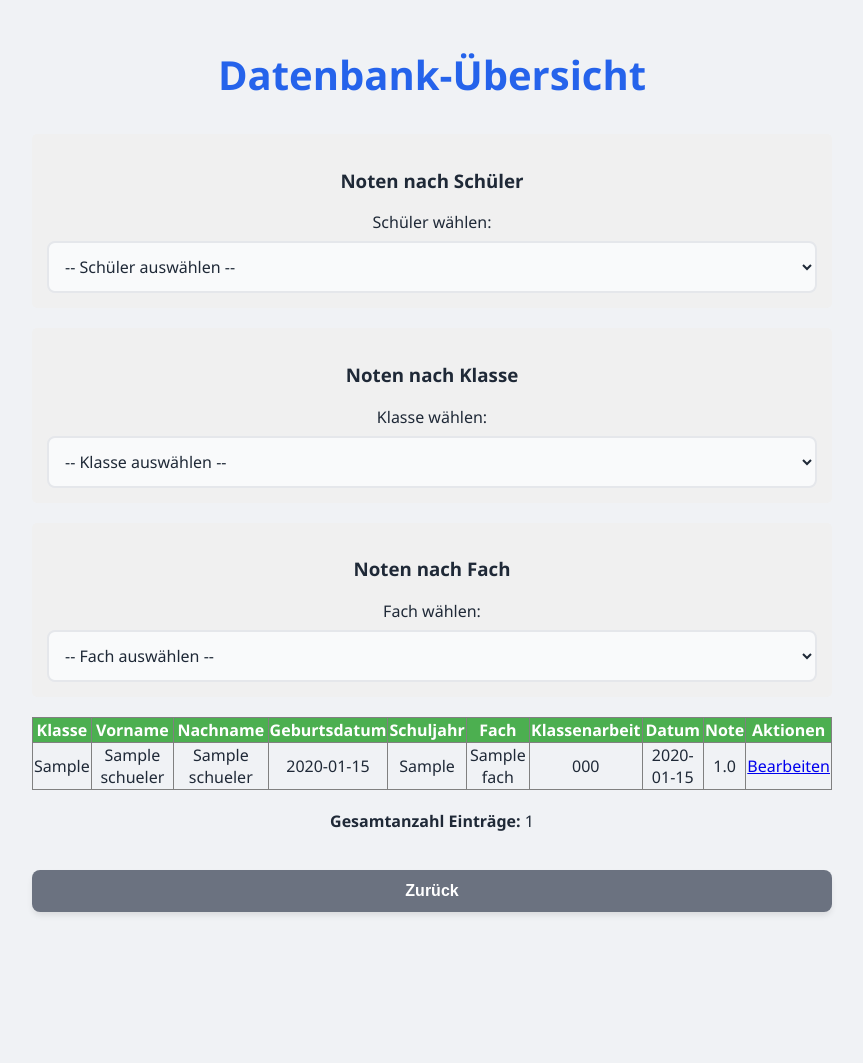
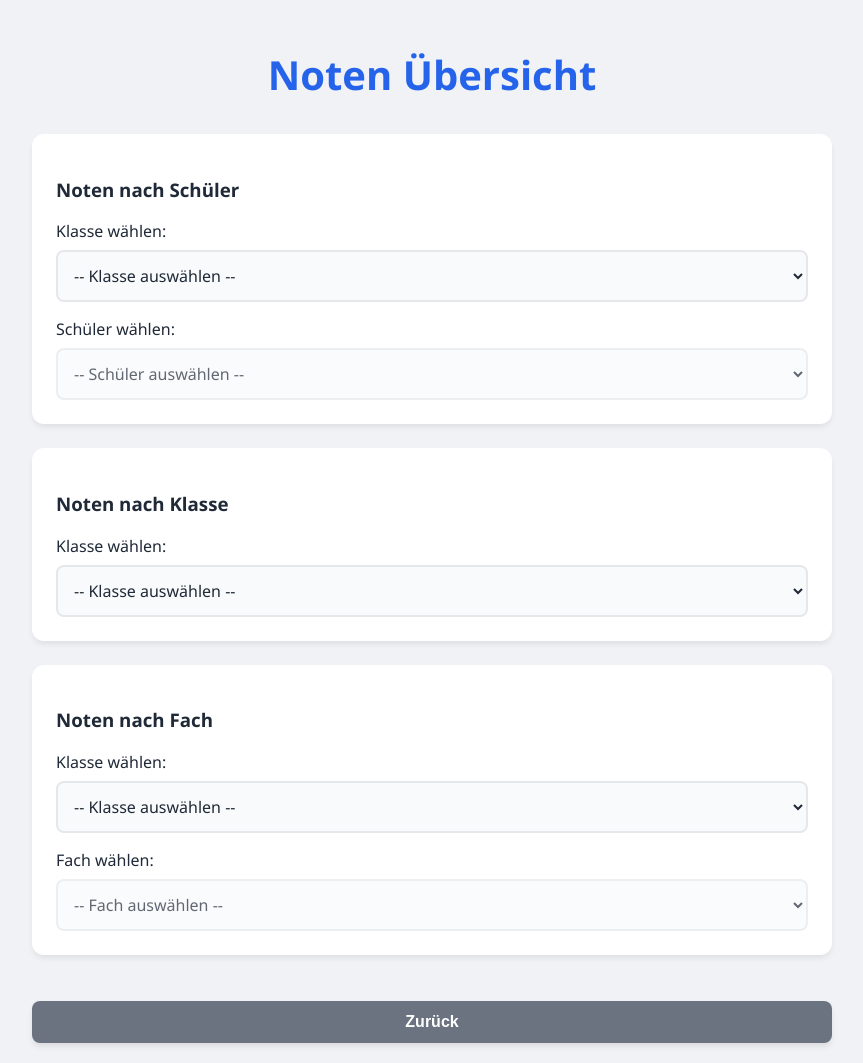
Before and after one commit to maxlucca/GesslerKlassenPlaner, a PHP site: page /uebersicht.php in a window 1280 px wide. Shown: the whole page, without its empty margins (208-1071 px from the left). Before the commit the page ends 915 px from the top, so only its background shows below. Run offline with PHP 8.4, Linux system fonts and the light colour scheme; tables that the repository leaves empty hold one stand-in row (values such as "Sample post").

Commit message:
Update Filter bei übersicht und neues layout für Startseite

```diff
--- a/database/02_initial_inserts.sql
+++ b/database/02_initial_inserts.sql
@@ -19,7 +19,7 @@ INSERT INTO klasse (bezeichnung, schuljahr) VALUES
 -- Schüler
 -- ========================
 INSERT INTO schueler (vorname, nachname, geburtsdatum, klasse_id) VALUES
-('Anna', 'Müller', '2010-05-12', 1),
+('Anna', 'Mueller', '2010-05-12', 1),
 ('Lukas', 'Schmidt', '2010-08-20', 1),
 ('Sophia', 'Meier', '2009-11-02', 2),
 ('Max', 'Fischer', '2010-03-15', 2),
--- a/src/backend/post-statements.php
+++ b/src/backend/post-statements.php
@@ -72,6 +72,8 @@ function postStatements() {
       if ($sid) {
         $stmt = $pdo->prepare("DELETE FROM schueler WHERE schueler_id = ?");
         $stmt->execute([$sid]);
+        header('Location: ../frontend/uebersicht_schueler.php?success=6');
+        exit();
       } else {
         echo "<p> Schüler existiert nicht </p>";
       }
--- a/src/frontend/klassenarbeit_erstellen.php
+++ b/src/frontend/klassenarbeit_erstellen.php
@@ -17,7 +17,7 @@ require_once __DIR__ . '/../../new/layout/html_top.php';
                 <input type="date" id="datum" name="datum" required>
             </div>
 
-            <div>
+            <div class="input-small">
                 <label for="gewichtung">Gewichtung:</label>
                 <input type="number" id="gewichtung" name="gewichtung" min="0" max="100" placeholder="Gewichtung in %" required>
             </div>
--- a/src/frontend/note_eintragen.php
+++ b/src/frontend/note_eintragen.php
@@ -28,7 +28,7 @@ require_once __DIR__ . '/../../new/layout/html_top.php';
                 </select>
             </div>
 
-            <div>
+            <div class="input-small">
                 <label for="note">Note:</label>
                 <input type="number" id="note" name="note" min="1" max="6" step="0.1" placeholder="z.B. 2.5" required>
             </div>
--- a/src/frontend/styles.css
+++ b/src/frontend/styles.css
@@ -98,6 +98,7 @@
 
         input[type="text"],
         input[type="date"],
+        input[type="number"],
         select {
             width: 100%;
             padding: 0.75rem;
@@ -113,6 +114,7 @@
 
         input[type="text"]:focus,
         input[type="date"]:focus,
+        input[type="number"]:focus,
         select:focus {
             outline: none;
             border-color: var(--primary);
@@ -167,3 +169,120 @@
         button[type="button"]:active {
             transform: translateY(0);
         }
+
+        .menu-section {
+            margin-bottom: 2rem;
+            padding: 1.5rem;
+            background: var(--card-bg);
+            border-radius: 16px;
+            box-shadow: 0 8px 16px -8px rgba(0, 0, 0, 0.2);
+            text-align: left;
+        }
+
+        .menu-section h2 {
+            margin-top: 0;
+            margin-bottom: 1rem;
+            font-size: 1.5rem;
+            color: var(--primary);
+        }
+
+        .filter-row,
+        .card-panel {
+            background: var(--card-bg);
+            padding: 1.5rem;
+            border-radius: 12px;
+            box-shadow: 0 4px 6px -1px rgba(0, 0, 0, 0.08);
+            margin-bottom: 1.5rem;
+            text-align: left;
+        }
+
+        .filter-row label,
+        .card-panel label {
+            display: inline-block;
+            margin-right: 10px;
+        }
+
+        .data-table {
+            width: 100%;
+            border-collapse: collapse;
+            margin-top: 1rem;
+            background: var(--card-bg);
+            box-shadow: 0 4px 6px -1px rgba(0, 0, 0, 0.1);
+        }
+
+        .data-table th,
+        .data-table td {
+            padding: 0.75rem 1rem;
+            border: 1px solid #e5e7eb;
+            text-align: left;
+        }
+
+        .data-table th {
+            background: #eff6ff;
+            color: var(--primary);
+            font-weight: 600;
+        }
+
+        .data-table tbody tr:nth-child(even) {
+            background: #f9fafb;
+        }
+
+        .data-table tbody tr:hover {
+            background: #eef2ff;
+        }
+
+        .table-title {
+            margin-top: 1.5rem;
+            margin-bottom: 1rem;
+            font-size: 1.25rem;
+            font-weight: 600;
+            color: var(--primary);
+            padding-bottom: 0.5rem;
+            border-bottom: 2px solid var(--primary);
+        }
+
+        .input-small {
+            display: block;
+            width: 32%;
+            margin-bottom: 1.5rem;
+            text-align: left;
+        }
+
+        .input-small label {
+            display: block;
+            margin-bottom: 0.5rem;
+            font-weight: 500;
+            color: var(--text);
+        }
+
+        .input-small input {
+            width: 100%;
+            padding: 0.75rem;
+            border: 2px solid #e5e7eb;
+            border-radius: 8px;
+            font-size: 1rem;
+            font-family: inherit;
+            color: var(--text);
+            background-color: #f9fafb;
+            transition: border-color 0.2s, background-color 0.2s;
+            box-sizing: border-box;
+        }
+
+        .input-small input:focus {
+            outline: none;
+            border-color: var(--primary);
+            background-color: var(--card-bg);
+            box-shadow: 0 0 0 3px rgba(37, 99, 235, 0.1);
+        }
+
+        .delete-link {
+            color: #dc2626;
+            text-decoration: none;
+            font-weight: 500;
+            transition: color 0.2s;
+        }
+
+        .delete-link:hover {
+            color: #991b1b;
+            text-decoration: underline;
+        }
--- a/src/frontend/uebersicht.php
+++ b/src/frontend/uebersicht.php
@@ -1,77 +1,47 @@
 <?php
 require_once __DIR__ . '/../../new/layout/html_top.php';
 require_once __DIR__ . '/../backend/db.php';
-
-// Fetch all data joined together
-$query = "
-    SELECT
-        s.schueler_id,
-        s.vorname,
-        s.nachname,
-        s.geburtsdatum,
-        k.klasse_id,
-        k.bezeichnung as klasse_name,
-        k.schuljahr,
-        f.fach_id,
-        f.name as fach_name,
-        ka.klassenarbeit_id,
-        ka.titel as exam_title,
-        ka.datum as exam_date,
-        ka.gewichtung,
-        n.note_id,
-        n.note
-    FROM schueler s
-    JOIN klasse k ON s.klasse_id = k.klasse_id
-    LEFT JOIN note n ON s.schueler_id = n.schueler_id
-    LEFT JOIN klassenarbeit ka ON n.klassenarbeit_id = ka.klassenarbeit_id
-    LEFT JOIN fach f ON ka.fach_id = f.fach_id
-    ORDER BY k.bezeichnung, s.nachname, s.vorname, f.name, ka.datum
-";
-
-try {
-    $stmt = $pdo->prepare($query);
-    $stmt->execute();
-    $allData = $stmt->fetchAll(PDO::FETCH_ASSOC);
-} catch (PDOException $e) {
-    echo "<p>Fehler beim Laden der Daten: " . htmlspecialchars($e->getMessage()) . "</p>";
-    $allData = [];
-}
 ?>
 
 <div class="container">
-    <h1>Datenbank-Übersicht</h1>
+    <h1>Noten Übersicht</h1>
 
     <!-- Filter-Formular -->
-    <div style="background-color: #f0f0f0; padding: 15px; margin-bottom: 20px; border-radius: 5px;">
+    <div class="card-panel">
         <h3>Noten nach Schüler</h3>
-        <label for="studentSelect">Schüler wählen:</label>
-        <select id="studentSelect" onchange="getGradesPerStudent()">
-            <option value="">-- Schüler auswählen --</option>
+        <label for="classSelectStudent">Klasse wählen:</label>
+        <select id="classSelectStudent" onchange="loadStudentsForGrades()">
+            <option value="">-- Klasse auswählen --</option>
             <?php
-            // Get unique students
-            $studentQuery = "SELECT DISTINCT s.vorname, s.nachname
-                           FROM schueler s
-                           ORDER BY s.nachname, s.vorname";
+            // Get unique classes
+            $classQuery = "SELECT DISTINCT k.klasse_id, k.bezeichnung
+                          FROM klasse k
+                          ORDER BY k.bezeichnung";
             try {
-                $stmt = $pdo->prepare($studentQuery);
+                $stmt = $pdo->prepare($classQuery);
                 $stmt->execute();
-                $students = $stmt->fetchAll(PDO::FETCH_ASSOC);
-                foreach ($students as $student) {
-                    echo '<option value="' . htmlspecialchars($student['vorname']) . '|' . htmlspecialchars($student['nachname']) . '">';
-                    echo htmlspecialchars($student['vorname'] . ' ' . $student['nachname']);
+                $classes = $stmt->fetchAll(PDO::FETCH_ASSOC);
+                foreach ($classes as $class) {
+                    echo '<option value="' . htmlspecialchars($class['klasse_id']) . '">';
+                    echo htmlspecialchars($class['bezeichnung']);
                     echo '</option>';
                 }
             } catch (PDOException $e) {
-                echo '<option>Fehler beim Laden der Schüler</option>';
+                echo '<option>Fehler beim Laden der Klassen</option>';
             }
             ?>
+        </select>
+
+        <label for="studentSelect" style="margin-top: 1rem;">Schüler wählen:</label>
+        <select id="studentSelect" onchange="getGradesPerStudent()" disabled>
+            <option value="">-- Schüler auswählen --</option>
         </select>
     </div>
 
     <!-- Results Container for Student -->
     <div id="gradesResult" style="display:none; margin-bottom: 20px;"></div>
 
-    <div style="background-color: #f0f0f0; padding: 15px; margin-bottom: 20px; border-radius: 5px;">
+    <div class="card-panel">
         <h3>Noten nach Klasse</h3>
         <label for="classSelect">Klasse wählen:</label>
         <select id="classSelect" onchange="getGradesPerClass()">
@@ -100,86 +70,80 @@ try {
     <!-- Results Container for Class -->
     <div id="classResult" style="display:none; margin-bottom: 20px;"></div>
 
-    <div style="background-color: #f0f0f0; padding: 15px; margin-bottom: 20px; border-radius: 5px;">
+    <div class="card-panel">
         <h3>Noten nach Fach</h3>
-        <label for="subjectSelect">Fach wählen:</label>
-        <select id="subjectSelect" onchange="getGradesPerSubject()">
-            <option value="">-- Fach auswählen --</option>
+        <label for="classSelectSubject">Klasse wählen:</label>
+        <select id="classSelectSubject" onchange="loadSubjectsForGrades()">
+            <option value="">-- Klasse auswählen --</option>
             <?php
-            // Get unique subjects
-            $subjectQuery = "SELECT DISTINCT f.fach_id, f.name
-                           FROM fach f
-                           ORDER BY f.name";
+            // Get unique classes
+            $classQuery = "SELECT DISTINCT k.klasse_id, k.bezeichnung
+                          FROM klasse k
+                          ORDER BY k.bezeichnung";
             try {
-                $stmt = $pdo->prepare($subjectQuery);
+                $stmt = $pdo->prepare($classQuery);
                 $stmt->execute();
-                $subjects = $stmt->fetchAll(PDO::FETCH_ASSOC);
-                foreach ($subjects as $subject) {
-                    echo '<option value="' . htmlspecialchars($subject['name']) . '">';
-                    echo htmlspecialchars($subject['name']);
+                $classes = $stmt->fetchAll(PDO::FETCH_ASSOC);
+                foreach ($classes as $class) {
+                    echo '<option value="' . htmlspecialchars($class['klasse_id']) . '">';
+                    echo htmlspecialchars($class['bezeichnung']);
                     echo '</option>';
                 }
             } catch (PDOException $e) {
-                echo '<option>Fehler beim Laden der Fächer</option>';
+                echo '<option>Fehler beim Laden der Klassen</option>';
             }
             ?>
+        </select>
+
+        <label for="subjectSelect" style="margin-top: 1rem;">Fach wählen:</label>
+        <select id="subjectSelect" onchange="getGradesPerSubject()" disabled>
+            <option value="">-- Fach auswählen --</option>
         </select>
     </div>
 
     <!-- Results Container for Subject -->
     <div id="subjectResult" style="display:none; margin-bottom: 20px;"></div>
 
-    <!-- Main Data Table -->
-    <?php
-    if (!empty($allData)): ?>
-        <table border="1" style="width: 100%; border-collapse: collapse; margin-top: 20px;">
-            <thead>
-                <tr style="background-color: #4CAF50; color: white;">
-                    <th>Klasse</th>
-                    <th>Vorname</th>
-                    <th>Nachname</th>
-                    <th>Geburtsdatum</th>
-                    <th>Schuljahr</th>
-                    <th>Fach</th>
-                    <th>Klassenarbeit</th>
-                    <th>Datum</th>
-                    <th>Note</th>
-                    <th>Aktionen</th>
-                </tr>
-            </thead>
-            <tbody>
-                <?php $seenStudents = []; ?>
-                <?php foreach ($allData as $row): ?>
-                    <tr>
-                        <td><?php echo htmlspecialchars($row['klasse_name']); ?></td>
-                        <td><?php echo htmlspecialchars($row['vorname']); ?></td>
-                        <td><?php echo htmlspecialchars($row['nachname']); ?></td>
-                        <td><?php echo htmlspecialchars($row['geburtsdatum'] ?? '-'); ?></td>
-                        <td><?php echo htmlspecialchars($row['schuljahr'] ?? '-'); ?></td>
-                        <td><?php echo htmlspecialchars($row['fach_name'] ?? '-'); ?></td>
-                        <td><?php echo htmlspecialchars($row['exam_title'] ?? '-'); ?></td>
-                        <td><?php echo htmlspecialchars($row['exam_date'] ?? '-'); ?></td>
-                        <td><?php echo htmlspecialchars($row['note'] ?? '-'); ?></td>
-                        <td>
-                            <?php if (!isset($seenStudents[$row['schueler_id']])): ?>
-                                <a href="./schueler_erstellen.php?schueler_id=<?php echo htmlspecialchars($row['schueler_id']); ?>">Bearbeiten</a>
-                                <?php $seenStudents[$row['schueler_id']] = true; ?>
-                            <?php endif; ?>
-                        </td>
-                    </tr>
-                <?php endforeach; ?>
-            </tbody>
-        </table>
-        <p style="margin-top: 20px;"><strong>Gesamtanzahl Einträge:</strong> <?php echo count($allData); ?></p>
-    <?php else: ?>
-        <p>Keine Daten gefunden.</p>
-    <?php endif; ?>
-
     <br>
     <button type="button" onclick="window.location.href='./Startseite.php'">Zurück</button>
 </div>
 
 <script>
+function loadStudentsForGrades() {
+    const classSelect = document.getElementById('classSelectStudent');
+    const studentSelect = document.getElementById('studentSelect');
+    const resultDiv = document.getElementById('gradesResult');
+
+    if (classSelect.value === '') {
+        studentSelect.innerHTML = '<option value="">-- Schüler auswählen --</option>';
+        studentSelect.disabled = true;
+        resultDiv.style.display = 'none';
+        return;
+    }
+
+    const classId = classSelect.value;
+
+    // Fetch students for the selected class
+    fetch(`../backend/main.php?type=getStudentsByClass&klasse_id=${encodeURIComponent(classId)}`)
+        .then(response => response.json())
+        .then(students => {
+            studentSelect.innerHTML = '<option value="">-- Schüler auswählen --</option>';
+            students.forEach(student => {
+                const option = document.createElement('option');
+                option.value = student.vorname + '|' + student.nachname;
+                option.textContent = student.vorname + ' ' + student.nachname;
+                studentSelect.appendChild(option);
+            });
+            studentSelect.disabled = false;
+            resultDiv.style.display = 'none';
+        })
+        .catch(error => {
+            console.error('Fehler:', error);
+            studentSelect.innerHTML = '<option>Fehler beim Laden</option>';
+            studentSelect.disabled = true;
+        });
+}
+
 function getGradesPerStudent() {
     const select = document.getElementById('studentSelect');
     const resultDiv = document.getElementById('gradesResult');
@@ -231,18 +195,24 @@ function getGradesPerClass() {
 }
 
 function getGradesPerSubject() {
-    const select = document.getElementById('subjectSelect');
+    const subjectSelect = document.getElementById('subjectSelect');
+    const classSelect = document.getElementById('classSelectSubject');
     const resultDiv = document.getElementById('subjectResult');
 
-    if (select.value === '') {
+    if (subjectSelect.value === '') {
         resultDiv.style.display = 'none';
         return;
     }
 
-    const subject = select.value;
+    const subject = subjectSelect.value;
+    const classId = classSelect.value;
 
-    // Call the backend API using existing gradesPerSubject case
-    fetch(`../backend/main.php?type=gradesPerSubject&fach=${encodeURIComponent(subject)}`)
+    // Call the backend API using existing gradesPerSubject case with class filter
+    const url = classId
+        ? `../backend/main.php?type=gradesPerSubject&fach=${encodeURIComponent(subject)}&klasse_id=${encodeURIComponent(classId)}`
+        : `../backend/main.php?type=gradesPerSubject&fach=${encodeURIComponent(subject)}`;
+
+    fetch(url)
         .then(response => response.text())
         .then(html => {
             resultDiv.innerHTML = html;
@@ -254,6 +224,41 @@ function getGradesPerSubject() {
             resultDiv.style.display = 'block';
         });
 }
+
+function loadSubjectsForGrades() {
+    const classSelect = document.getElementById('classSelectSubject');
+    const subjectSelect = document.getElementById('subjectSelect');
+    const resultDiv = document.getElementById('subjectResult');
+
+    if (classSelect.value === '') {
+        subjectSelect.innerHTML = '<option value="">-- Fach auswählen --</option>';
+        subjectSelect.disabled = true;
+        resultDiv.style.display = 'none';
+        return;
+    }
+
+    const classId = classSelect.value;
+
+    // Fetch subjects for the selected class
+    fetch(`../backend/main.php?type=getSubjectsByClass&klasse_id=${encodeURIComponent(classId)}`)
+        .then(response => response.json())
+        .then(subjects => {
+            subjectSelect.innerHTML = '<option value="">-- Fach auswählen --</option>';
+            subjects.forEach(subject => {
+                const option = document.createElement('option');
+                option.value = subject.name;
+                option.textContent = subject.name;
+                subjectSelect.appendChild(option);
+            });
+            subjectSelect.disabled = false;
+            resultDiv.style.display = 'none';
+        })
+        .catch(error => {
+            console.error('Fehler:', error);
+            subjectSelect.innerHTML = '<option>Fehler beim Laden</option>';
+            subjectSelect.disabled = true;
+        });
+}
 </script>
 
 <?php
```
Also changed, not shown: src/backend/get-statements.php (+62 -37 lines), src/frontend/Startseite.php (+16 -2 lines), src/frontend/uebersicht_schueler.php (added, +160 -0 lines).
